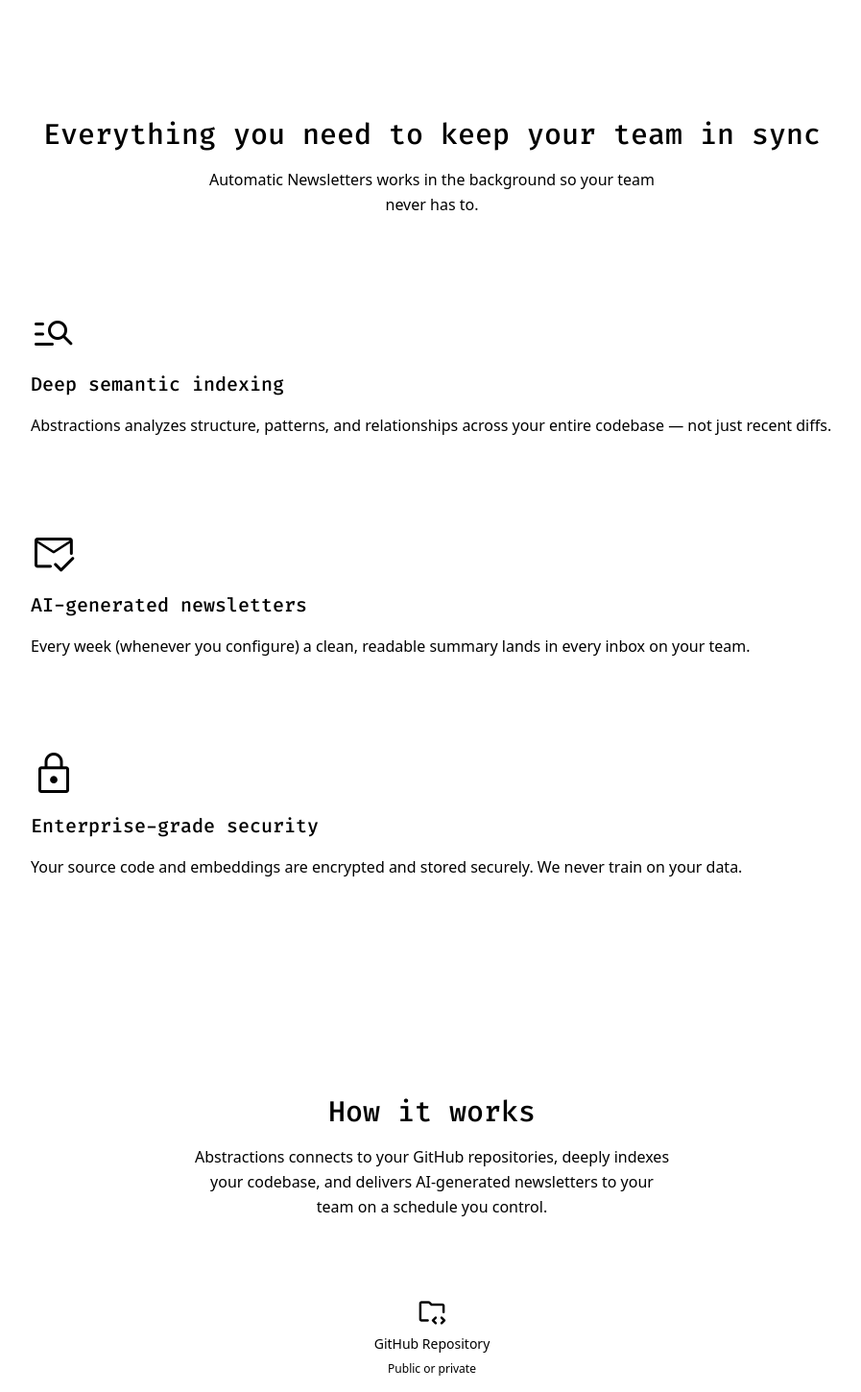
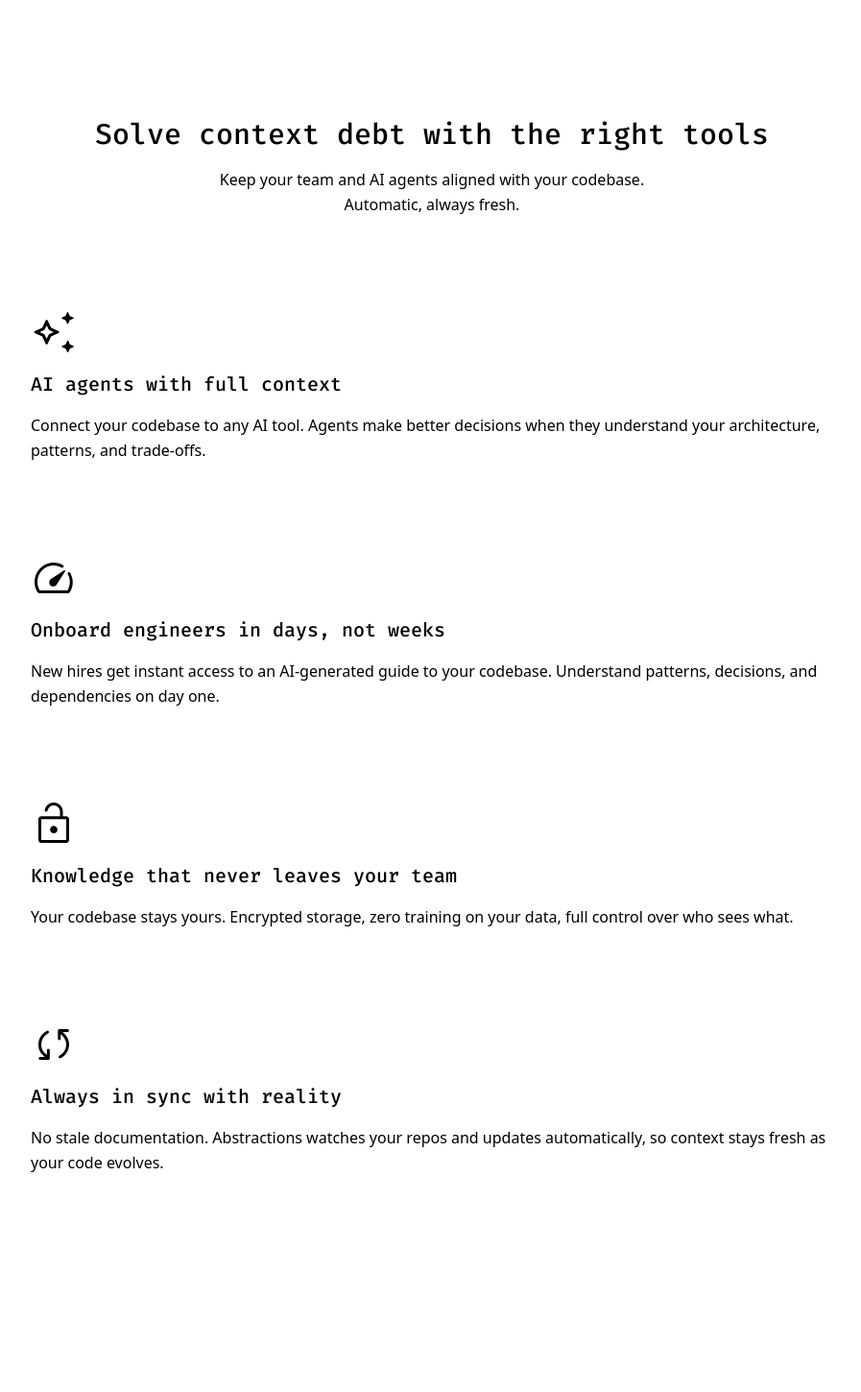
Before and after one commit to arterylabs/abstractions, a Next.js app in the folder frontend/: page / in a window 1280 px wide. Shown: the part 1240-2690 px from the top of the page at 96% size, without its empty margins (190-1087 px from the left). Built offline with nearby package versions, Linux system fonts and the light colour scheme; no server answers.

Commit message:
added terms, privacy, and cookies pages

```diff
--- a/frontend/src/app/(content)/cookies/page.tsx
+++ b/frontend/src/app/(content)/cookies/page.tsx
@@ -3,7 +3,7 @@
 export default function CookiesPolicy() {
   return (
     <>
-      <div className="mx-auto max-w-[1000px] w-full docs-content py-12">
+      <div className="mx-auto max-w-[1200px] w-full docs-content py-12">
         <PageHeader
           title="Cookies Policy"
           description={
--- a/frontend/src/app/(content)/privacy/page.tsx
+++ b/frontend/src/app/(content)/privacy/page.tsx
@@ -3,7 +3,7 @@
 export default function Privacy() {
   return (
     <>
-      <div className="mx-auto max-w-[1000px] w-full docs-content py-12">
+      <div className="mx-auto max-w-[1200px] w-full docs-content py-12">
         <PageHeader
           title="Privacy Policy"
           description={
--- a/frontend/src/app/(content)/terms/page.tsx
+++ b/frontend/src/app/(content)/terms/page.tsx
@@ -3,7 +3,7 @@
 export default function Terms() {
   return (
     <>
-      <div className="mx-auto max-w-[1000px] w-full docs-content py-12">
+      <div className="mx-auto max-w-[1200px] w-full docs-content py-12">
         <PageHeader
           title="Terms"
           description={
--- a/frontend/src/app/(dashboard)/layout.tsx
+++ b/frontend/src/app/(dashboard)/layout.tsx
@@ -20,7 +20,7 @@
             <AppSidebar />
             <SidebarInset className="flex flex-col overflow-hidden">
               <ImpersonationBanner />
-              <div className="flex flex-1 flex-col gap-4 p-4 py-8 scrollbar-gutter-stable overflow-y-auto w-full max-w-[1000px] mx-auto">
+              <div className="flex flex-1 flex-col gap-4 p-4 py-8 scrollbar-gutter-stable overflow-y-auto w-full max-w-[1200px] mx-auto">
                 {children}
               </div>
             </SidebarInset>
--- a/frontend/src/app/docs/layout.tsx
+++ b/frontend/src/app/docs/layout.tsx
@@ -73,7 +73,7 @@
         </Sheet>
       </div>
 
-      <div className="flex-1 w-full max-w-[1000px] mx-auto px-4 lg:px-8">
+      <div className="flex-1 w-full max-w-[1200px] mx-auto px-4 lg:px-8">
         <div className="flex gap-8">
           {/* Left sidebar — hidden on mobile */}
           <aside className="hidden lg:block w-56 shrink-0">
--- a/frontend/src/app/page.tsx
+++ b/frontend/src/app/page.tsx
@@ -26,19 +26,24 @@
 
 const features = [
   {
-    icon: "manage_search",
-    title: "Deep semantic indexing",
-    body: "Abstractions analyzes structure, patterns, and relationships across your entire codebase — not just recent diffs.",
+    icon: "auto_awesome",
+    title: "AI agents with full context",
+    body: "Connect your codebase to any AI tool. Agents make better decisions when they understand your architecture, patterns, and trade-offs.",
   },
   {
-    icon: "mark_email_read",
-    title: "AI-generated newsletters",
-    body: "Every week (whenever you configure) a clean, readable summary lands in every inbox on your team.",
+    icon: "speed",
+    title: "Onboard engineers in days, not weeks",
+    body: "New hires get instant access to an AI-generated guide to your codebase. Understand patterns, decisions, and dependencies on day one.",
   },
   {
-    icon: "lock",
-    title: "Enterprise-grade security",
-    body: "Your source code and embeddings are encrypted and stored securely. We never train on your data.",
+    icon: "lock_open",
+    title: "Knowledge that never leaves your team",
+    body: "Your codebase stays yours. Encrypted storage, zero training on your data, full control over who sees what.",
+  },
+  {
+    icon: "sync",
+    title: "Always in sync with reality",
+    body: "No stale documentation. Abstractions watches your repos and updates automatically, so context stays fresh as your code evolves.",
   },
 ];
 
@@ -132,15 +137,15 @@
         <div className="max-w-[900px] mx-auto flex flex-col gap-16">
           <div className="flex flex-col items-center text-center gap-4">
             <h2 className={`${headingClass} text-3xl font-medium`}>
-              Everything you need to keep your team in sync
+              Solve context debt with the right tools
             </h2>
             <p className="text-muted-foreground max-w-[500px] leading-relaxed">
-              Automatic Newsletters works in the background so your team never
-              has to.
+              Keep your team and AI agents aligned with your codebase.
+              Automatic, always fresh.
             </p>
           </div>
 
-          <div className="grid grid-cols-1 md:grid-cols-2 gap-8">
+          <div className="grid grid-cols-1 md:grid-cols-2 lg:grid-cols-2 gap-8">
             {features.map((feature) => (
               <div
                 key={feature.title}
--- a/frontend/src/components/docs/DocsPager.tsx
+++ b/frontend/src/components/docs/DocsPager.tsx
@@ -1,4 +1,3 @@
-import Link from "next/link";
 import { helpNavigation } from "@/config/help-navigation";
 import Icon from "@/components/ui/icon";
 import { Button } from "@/components/ui/button";
@@ -32,11 +31,11 @@
     <div className="mt-12 pt-6 border-t border-border grid grid-cols-2 gap-4">
       {prev ? (
         <Button
+          href={getHref(prev.slug, basePath)}
           variant="outline"
           asChild
           className="group h-auto flex flex-col items-start gap-1 p-4 rounded-lg no-underline"
         >
-          <Link href={getHref(prev.slug, basePath)}>
           <span className="text-xs text-foreground/40 uppercase tracking-widest flex items-center gap-1">
             <Icon type="arrow_back" className="text-sm" />
             Previous
@@ -44,18 +43,17 @@
           <span className="text-sm font-medium text-foreground/80 group-hover:text-primary transition-colors">
             {prev.title}
           </span>
-          </Link>
         </Button>
       ) : (
         <div />
       )}
       {next ? (
         <Button
+          href={getHref(next.slug, basePath)}
           variant="outline"
           asChild
           className="group h-auto flex flex-col items-end gap-1 p-4 rounded-lg no-underline"
         >
-          <Link href={getHref(next.slug, basePath)}>
           <span className="text-xs text-foreground/40 uppercase tracking-widest flex items-center gap-1 justify-end">
             Next
             <Icon type="arrow_forward" className="text-sm" />
@@ -63,7 +61,6 @@
           <span className="text-sm font-medium text-foreground/80 group-hover:text-primary transition-colors">
             {next.title}
           </span>
-          </Link>
         </Button>
       ) : (
         <div />
--- a/frontend/src/components/landing/Footer.tsx
+++ b/frontend/src/components/landing/Footer.tsx
@@ -12,7 +12,7 @@
 export default function Footer() {
   return (
     <footer className="border-t border-border py-8 px-4">
-      <div className="max-w-[1000px] mx-auto flex flex-col sm:flex-row items-center justify-between gap-4 text-sm text-muted-foreground">
+      <div className="max-w-[1200px] mx-auto flex flex-col sm:flex-row items-center justify-between gap-4 text-sm text-muted-foreground">
         <div className="flex items-center gap-2">
           <Logo className="h-5 w-auto opacity-70" />
           <span>© {new Date().getFullYear()} Abstractions</span>
--- a/frontend/src/components/landing/Navbar.tsx
+++ b/frontend/src/components/landing/Navbar.tsx
@@ -30,7 +30,7 @@
 export default function Navbar() {
   return (
     <header className="sticky top-0 z-50 w-full border-b bg-background/95 backdrop-blur supports-[backdrop-filter]:bg-background/60">
-      <div className="container h-14 max-w-[1000px] mx-auto flex items-center justify-between">
+      <div className="container h-14 max-w-[1200px] mx-auto flex items-center justify-between">
         <Link className="flex items-center space-x-2" href="/#">
           <Logo className="h-8 w-auto" />
         </Link>
--- a/frontend/src/components/ui/button.tsx
+++ b/frontend/src/components/ui/button.tsx
@@ -1,4 +1,5 @@
 import * as React from "react";
+import Link from "next/link";
 import { Slot } from "@radix-ui/react-slot";
 import { cva, type VariantProps } from "class-variance-authority";
 
@@ -44,19 +45,40 @@
   size,
   asChild = false,
   loading,
+  href,
   children,
   ...props
 }: React.ComponentProps<"button"> &
   VariantProps<typeof buttonVariants> & {
     asChild?: boolean;
     loading?: boolean;
+    href?: string;
     children: React.ReactNode;
   }) {
+  const computedClassName = cn(buttonVariants({ variant, size, className }));
+
+  if (href) {
+    return (
+      <Link
+        href={href}
+        data-slot="button"
+        className={cn(
+          computedClassName,
+          // Reset link-specific browser/Tailwind styles so button styles take precedence
+          "!text-inherit !no-underline !hover:no-underline !focus:no-underline !active:no-underline",
+        )}
+        data-loading={loading}
+      >
+        {children}
+      </Link>
+    );
+  }
+
   if (asChild) {
     return (
       <Slot
         data-slot="button"
-        className={cn(buttonVariants({ variant, size, className }))}
+        className={computedClassName}
         data-loading={loading}
         {...props}
       >
@@ -69,7 +91,7 @@
     <button
       data-slot="button"
       className={cn(
-        buttonVariants({ variant, size, className }),
+        computedClassName,
         loading ? "opacity-70 pointer-events-none" : "",
       )}
       data-loading={loading}
```
Lines whose indentation alone changed are shown as unchanged.
